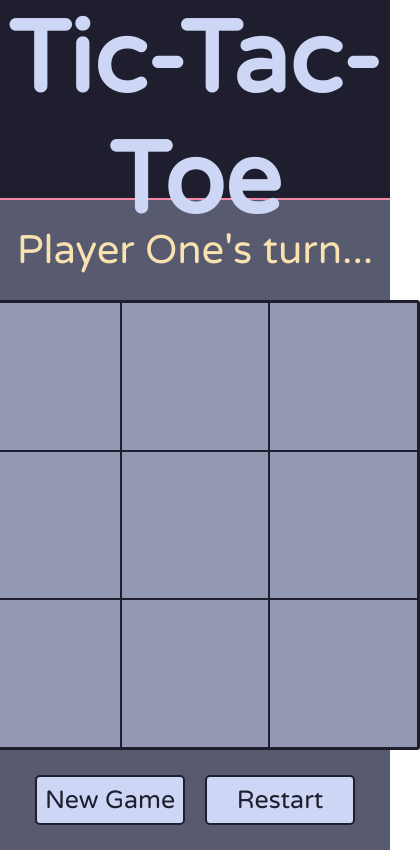
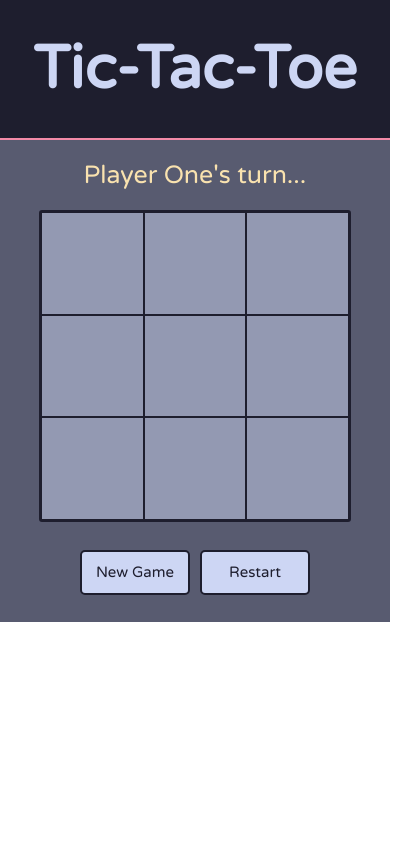
Before and after one commit to debanjankoley/tic-tac-toe, a plain HTML site: page index.html in a window 390 px wide. Shown: the whole page, 420 px wide, since content can reach past the window. Drawn offline with Linux system fonts and the light colour scheme.

Commit message:
Make the site responsive using media queries and relative units.

```diff
--- a/style.css
+++ b/style.css
@@ -6,7 +6,7 @@
 }
 
 :root {
-    font-size: 10px;
+    font-size: 62.5%;
     --base: #1e1e2e;
     --base-2: #585b70;
     --base-3: #9399b2;
@@ -25,7 +25,7 @@ body {
 }
 
 .header {
-    height: 200px;
+    min-height: 200px;
     text-align: center;
     align-content: center;
     background-color: var(--base);
@@ -50,27 +50,29 @@ body {
 
 .container > .turn,
 #buttons-div {
-    height: 100px;
+    min-height: 100px;
     align-content: center;
 }
 
 .container > .board {
-    height: 450px;
-    width: 450px;
+    height: 80vw;
+    width: 80vw;
+    max-height: 450px;
+    max-width: 450px;
     display: grid;
     grid-template-columns: repeat(3, 1fr);
     grid-template-rows: repeat(3, 1fr);
     border: 2px solid var(--base);
-    padding: 0;
     border-radius: 3px;
 }
 
 .board > button {
     border: 1px solid var(--base);
-    font-size: 5rem;
+    font-size: 7rem;
     font-weight: bold;
     background-color: var(--base-3);
     color: var(--rosewater);
+    padding: 0;
 }
 
 #buttons-div {
@@ -123,3 +125,37 @@ form > p:last-child > button {
     color: var(--base-4);
     cursor: pointer;
 }
+
+@media (max-width:768px) {
+    .header {
+        font-size: 6rem;
+        min-height: 140px;
+    }
+
+    .turn {
+        font-size: 2.5rem;
+    }
+
+    .container > .board {
+        max-width: 350px;
+        max-height: 350px;
+    }
+
+    .container > .turn {
+        min-height: 70px;
+    }
+
+    .board > button {
+        font-size: 5rem;
+    }
+
+    #buttons-div {
+        width: 230px;
+    }
+
+    #buttons-div > button {
+        height: 45px;
+        width: 110px;
+        font-size: 1.5rem;
+    }
+}
```
